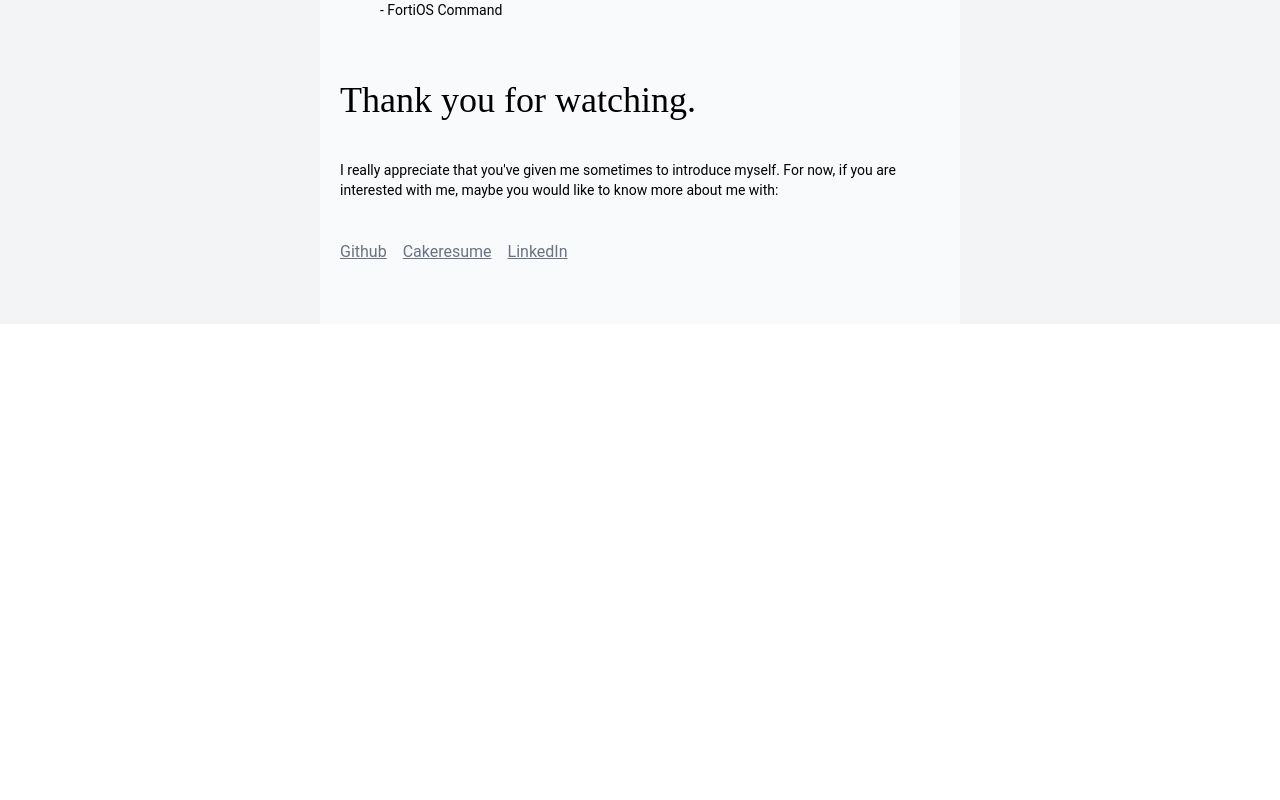
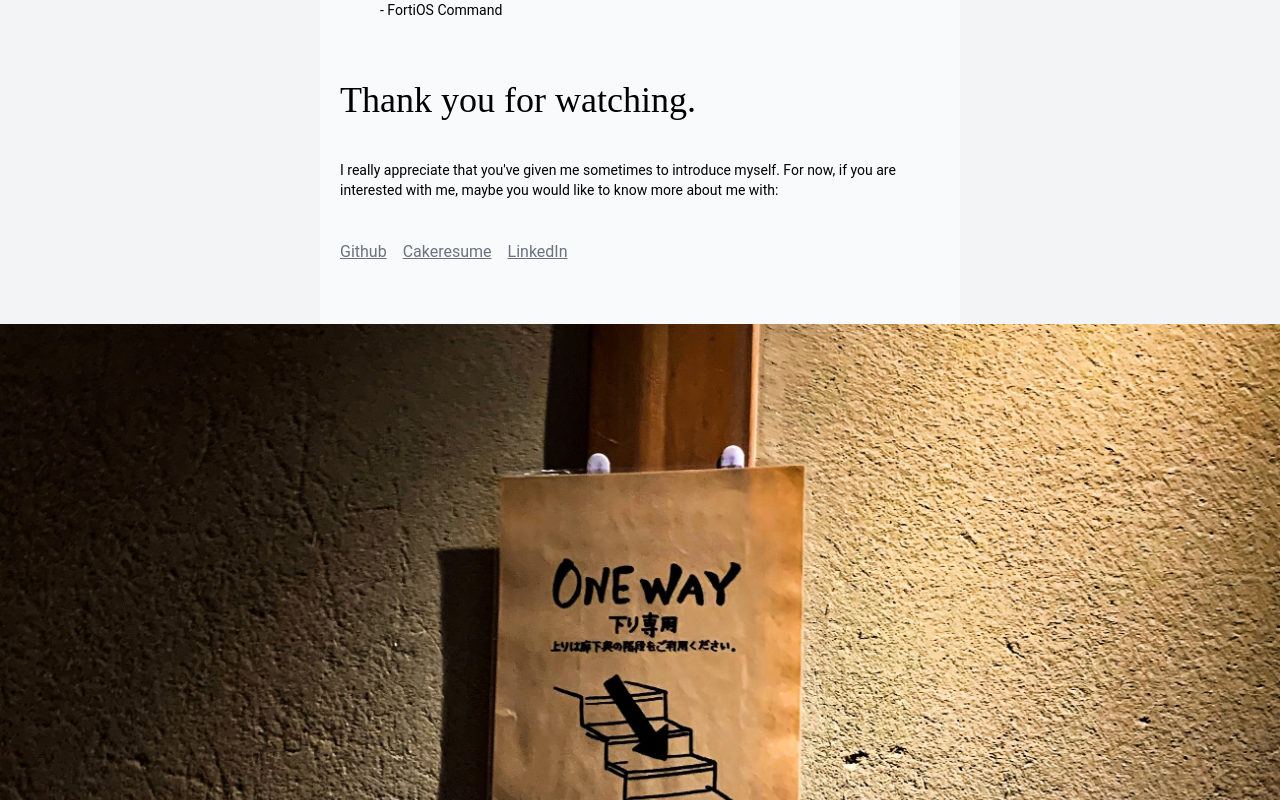
Before and after one commit to thejimmylin/j3y, a React (Create React App) app: page / in a window 1280 px wide. Shown: the part 2000-2800 px from the top of the page. Before the commit the page ends 2324 px from the top, so only its background shows below. Built offline with nearby package versions, Linux system fonts and the light colour scheme.

Commit message:
working on footer

```diff
--- a/src/App.js
+++ b/src/App.js
@@ -2,7 +2,7 @@ const App = () => {
   return (
     <>
       {/* header - A 100% height block with parallax background. */}
-      <section className="h-full header parallax">
+      <header className="h-full header parallax">
         <div className="animate-pulse">
           <p className="px-8 pt-8 text-4xl text-white bodoni-moda">
             <a href="/">Jimmy Lin</a>
@@ -11,7 +11,7 @@ const App = () => {
             <a href="/">– PERSONAL INFO</a>
           </p>
         </div>
-      </section>
+      </header>
       {/* content - Some real content here. */}
       <section className="bg-gray-100 content">
         <div className="max-w-screen-sm mx-auto bg-gray-50">
@@ -105,6 +105,8 @@ const App = () => {
           <p className="p-5"></p>
         </div>
       </section>
+      <footer className="h-full footer parallax">
+      </footer>
     </>
   );
 };
```
